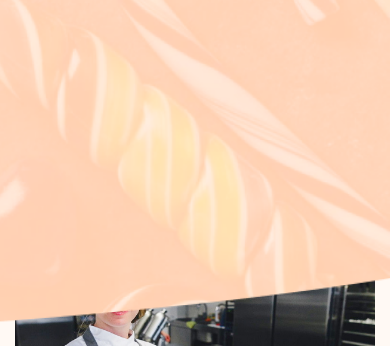
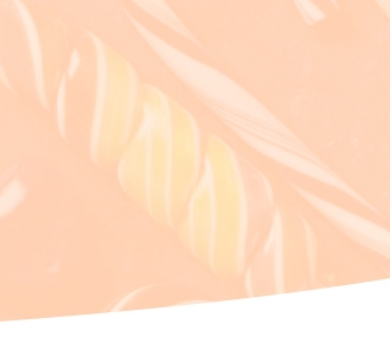
Before and after one commit to Vanila14/maket-3, a plain HTML site: page index.html in a window 390 px wide. Both pictures are taken after a click on the link 350 px from the left and 53 px from the top of the page. Shown: the part 498-844 px from the top of the page. Drawn offline with nearby package versions, Linux system fonts and the light colour scheme.

Commit message:
Add files via upload

```diff
--- a/css/style.css
+++ b/css/style.css
@@ -675,7 +675,7 @@
     }
 
     .body--opened-menu .nav {
-        background: url("../img/decor/bg-header.png") 100% 100% / cover no-repeat;
+        background: url("../img/decor/bg-header.jpg") 100% 100% / cover no-repeat;
         transform: translateY(0%);
         opacity: 1;
         visibility: visible;
```
Also changed, not shown: img/decor/bg-header.jpg (added).
